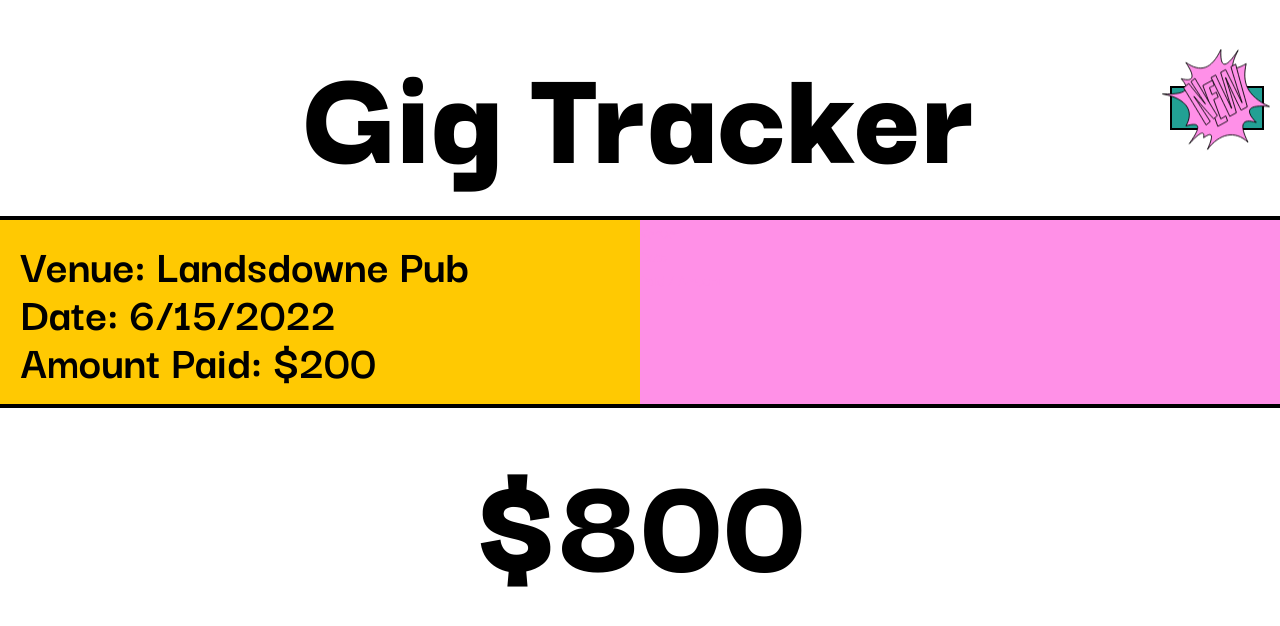
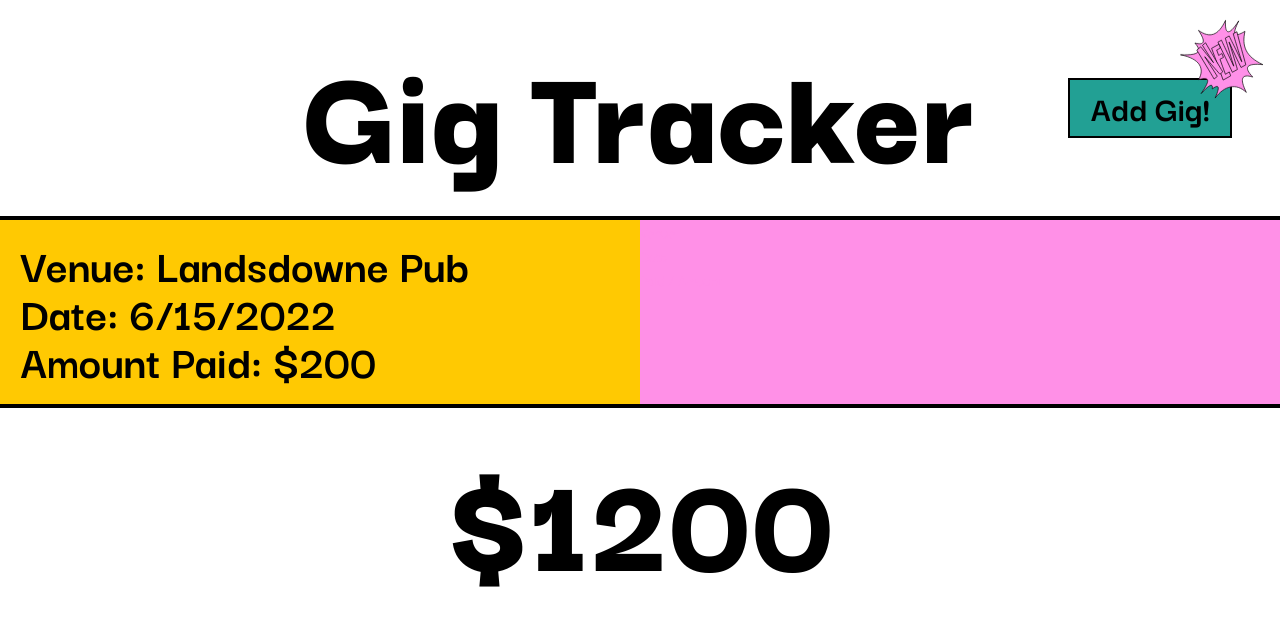
Before and after one commit to MarkDonatelli/gigTracker, a Vue app: page / in a window 1280 px wide. Shown: the top 626 px of the page. Built offline with nearby package versions, Linux system fonts and the light colour scheme.

Commit message:
destructure into initial components

```diff
--- a/src/App.vue
+++ b/src/App.vue
@@ -1,18 +1,19 @@
 <script setup>
-import { useCounterStore } from '@/stores/counter';
-
-const counterStore = useCounterStore();
+import GigList from '@/components/GigList.vue';
+import GigTotal from '@/components/GigTotal.vue';
 </script>
 
 <template>
   <header class="flex items-center justify-center border-b-4 border-black">
     <h1 class="text-[9rem] font-black">Gig Tracker</h1>
-
-    <div class="button-container absolute right-0">
+    <div class="button-container absolute right-8">
       <div class="button-container__content relative">
-        <img class="absolute animate-bounce" src="@/assets/images/new.svg" />
+        <img
+          class="absolute max-w-[50%] w-full -top-2/4 -right-[12%] animate-bounce-custom"
+          src="@/assets/images/new.svg"
+        />
         <button
-          class="btn btn-standard border-black border-2 px-5 py-2 m-4 bg-green"
+          class="btn btn-standard text-4xl font-bold border-black border-2 px-5 py-2 m-4 bg-green"
         >
           Add Gig!
         </button>
@@ -20,34 +21,23 @@ const counterStore = useCounterStore();
     </div>
   </header>
 
-  <!-- gigs container --->
-  <div class="flex flex-wrap">
-    <!-- gig info-->
-    <div class="flex flex-item flex-auto w-full md:w-2/4 bg-yellow p-5">
-      <div class="flex-item__contents font-bold text-5xl">
-        <div class="flex-item__content--info">
-          <p>Venue: Landsdowne Pub</p>
-          <p>Date: 6/15/2022</p>
-          <p>Amount Paid: $200</p>
-        </div>
-        <div class="flex-item__content--img">
-          <!-- <img src="@/assets/images/landsdowne.png" /> -->
-        </div>
-      </div>
-    </div>
-    <div class="flex-item flex-auto w-full md:w-2/4 bg-pink">
-      <div class="flex-item__content text-pink">
-        <p>Venue</p>
-        <p>Date</p>
-        <p>Paid / Amount</p>
-      </div>
-    </div>
-  </div>
-
-  <!-- gig totals --->
-  <div class="flex justify-center border-t-4 border-black">
-    <h1 class="text-[9rem] font-black">${{ counterStore.getTotal }}</h1>
-  </div>
+  <GigList />
+  <GigTotal />
 </template>
 
-<style></style>
+<style>
+@keyframes bounce-custom {
+  0%,
+  100% {
+    transform: translateY(-5%);
+    animation-timing-function: cubic-bezier(0, 0, 1, 1);
+  }
+  50% {
+    transform: none;
+    animation-timing-function: cubic-bezier(0, 0, 1, 1);
+  }
+}
+.animate-bounce-custom {
+  animation: bounce-custom 1s infinite;
+}
+</style>
--- /dev/null
+++ b/src/components/GigList.vue
@@ -0,0 +1,26 @@
+<script setup></script>
+
+<template>
+  <div class="flex flex-wrap">
+    <!-- gig info-->
+    <div class="flex flex-item flex-auto w-full md:w-2/4 bg-yellow p-5">
+      <div class="flex-item__contents font-bold text-5xl">
+        <div class="flex-item__content--info">
+          <p>Venue: Landsdowne Pub</p>
+          <p>Date: 6/15/2022</p>
+          <p>Amount Paid: $200</p>
+        </div>
+        <div class="flex-item__content--img">
+          <!-- <img src="@/assets/images/landsdowne.png" /> -->
+        </div>
+      </div>
+    </div>
+    <div class="flex-item flex-auto w-full md:w-2/4 bg-pink">
+      <div class="flex-item__content text-pink">
+        <p>Venue</p>
+        <p>Date</p>
+        <p>Paid / Amount</p>
+      </div>
+    </div>
+  </div>
+</template>
--- /dev/null
+++ b/src/components/GigTotal.vue
@@ -0,0 +1,11 @@
+<script setup>
+import { useGigsStore } from '@/stores/gigs';
+
+const gigsStore = useGigsStore();
+</script>
+
+<template>
+  <div class="flex justify-center border-t-4 border-black">
+    <h1 class="text-[9rem] font-black">${{ gigsStore.getTotal }}</h1>
+  </div>
+</template>
--- a/src/stores/counter.js
+++ b/src/stores/gigs.js
@@ -1,9 +1,8 @@
 import { defineStore } from 'pinia';
 
-export const useCounterStore = defineStore({
-  id: 'counter',
+export const useGigsStore = defineStore({
+  id: 'gigs',
   state: () => ({
-    counter: 0,
     gigs: [
       {
         venue: '',
@@ -15,7 +14,7 @@ export const useCounterStore = defineStore({
       },
       {
         venue: '',
-        amount: 200,
+        amount: 600,
       },
       {
         venue: '',
@@ -24,18 +23,13 @@ export const useCounterStore = defineStore({
     ],
   }),
   getters: {
-    doubleCount: (state) => state.counter * 2,
     getTotal: (state) => {
-      let total = 0;
-      state.gigs.forEach((item) => {
-        total += item.amount;
-      });
-      return total;
+      return state.gigs
+        .map((item) => item.amount)
+        .reduce((acc, amount) => {
+          return (acc += amount);
+        }, 0);
     },
   },
-  actions: {
-    increment() {
-      this.counter++;
-    },
-  },
+  actions: {},
 });
```
